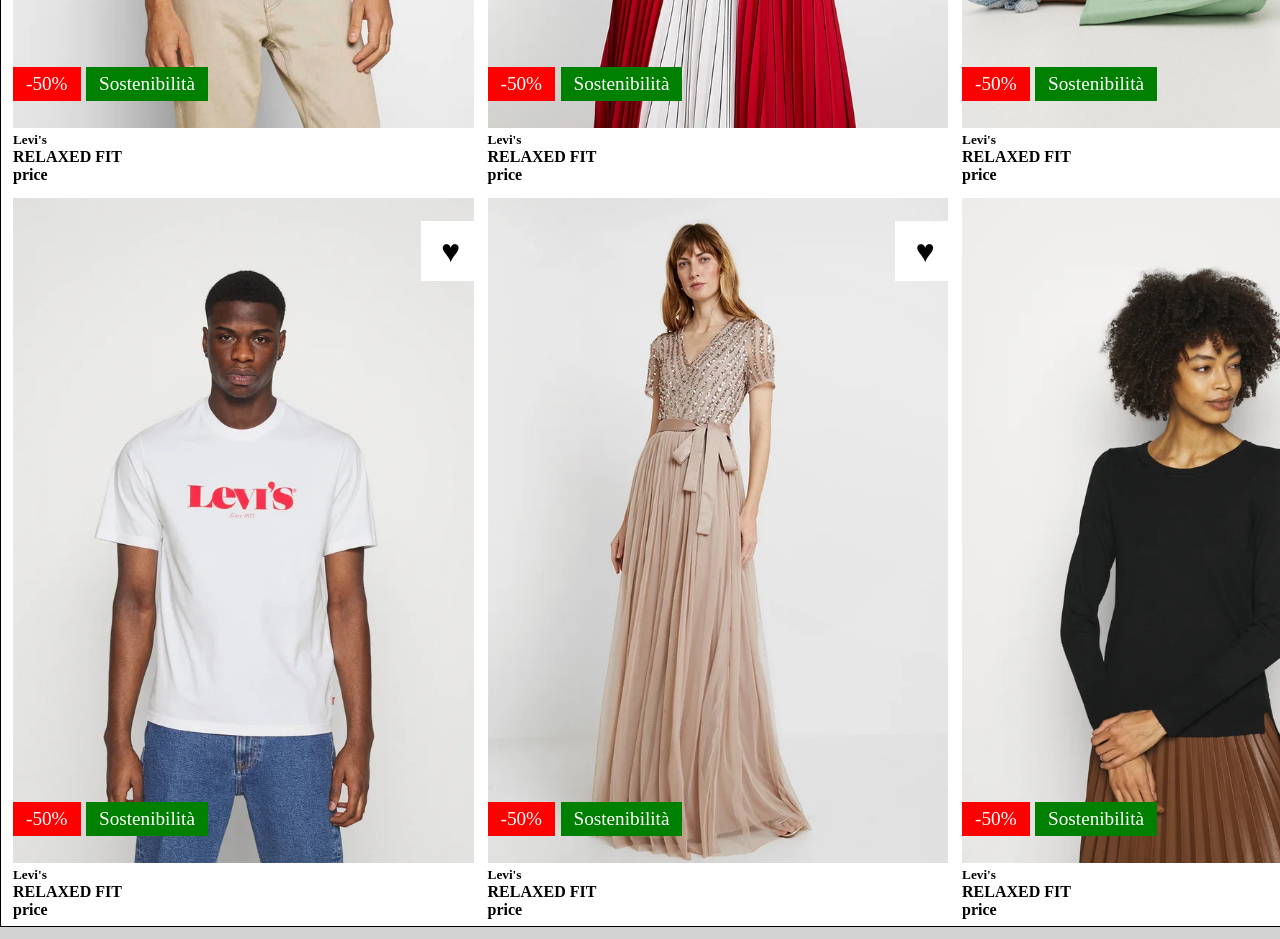
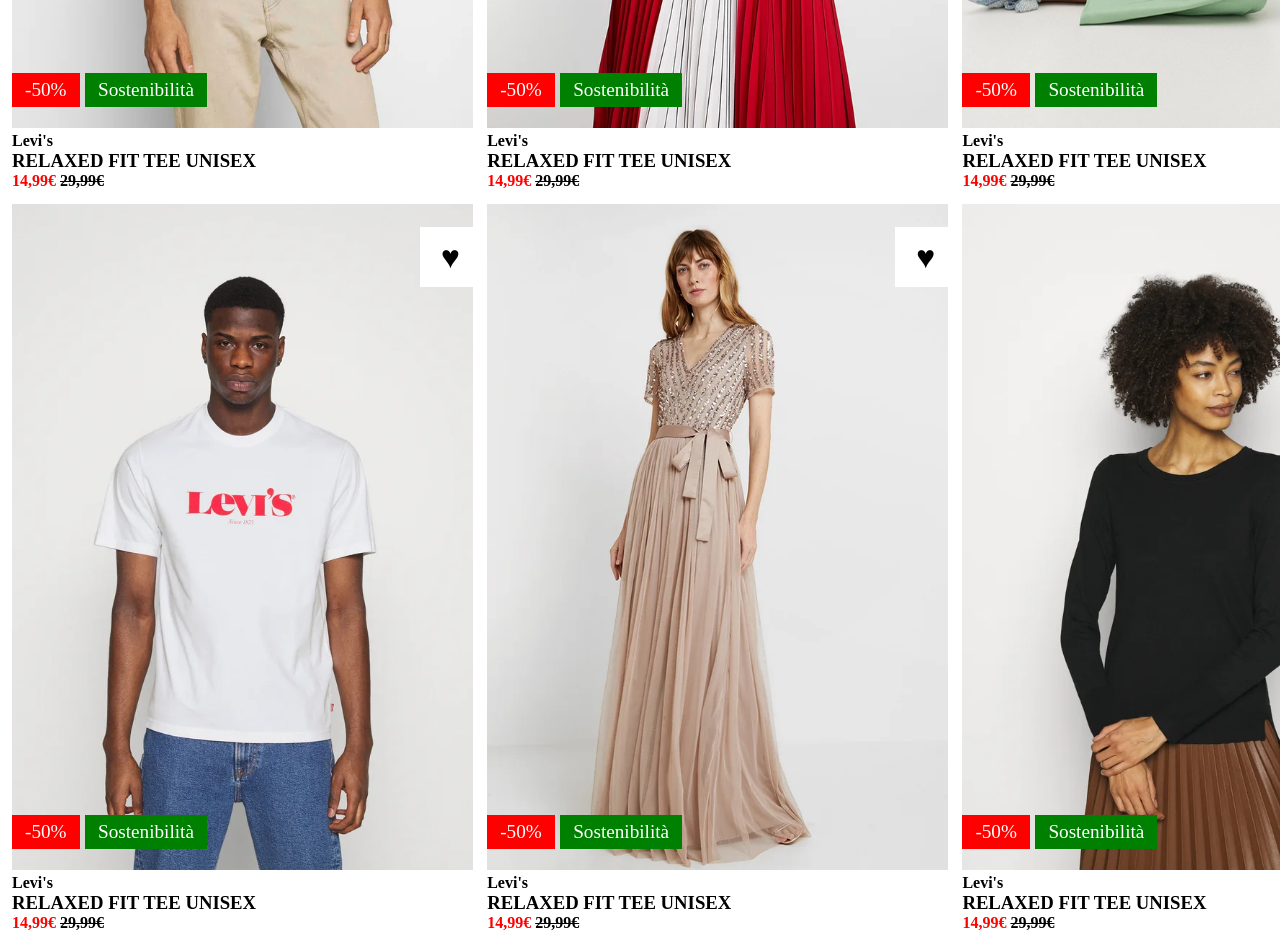
Before and after one commit to lumilio/htmlcss-shop, a plain HTML site: page index.html in a window 1280 px wide. Shown: the part 560-1499 px from the top of the page. Drawn offline with Linux system fonts and the light colour scheme.

Commit message:
aggiunta informazioni + ultimi dettagli

```diff
--- a/css/cascading-style-sheets.css
+++ b/css/cascading-style-sheets.css
@@ -10,15 +10,11 @@
     display: table;
 }
 
-body{
-    background-color: lightgrey;
-}
 
 .container{
     width: 1440px;
     margin: auto;
     margin-top: 15px;
-    border: 1px solid black;
     background-color: white;
 }
 
@@ -84,10 +80,21 @@ body{
 
 .secondaria {
     display: none;
+}
+
+.item:hover img[class="primaria"] {
+    display: none;
+}
+
+.item:hover img[class="secondaria"] {
+    display: block;
+}
+
+
+  .prezzo{
+      color: red;
   }
-  .item:hover img[class="primaria"] {
-    display: none;
+
+  .sconto{
+      text-decoration: line-through;
   }
-  .item:hover img[class="secondaria"] {
-    display: block;
-  }
--- a/index.html
+++ b/index.html
@@ -4,13 +4,11 @@
   <meta charset="UTF-8">
   <meta http-equiv="X-UA-Compatible" content="IE=edge">
   <meta name="viewport" content="width=device-width, initial-scale=1.0">
-  <title>blank</title>
+  <title>Boolzando</title>
   <link rel='stylesheet' href="css/cascading-style-sheets.css">
 </head>
 <body>
-
   <div class="container">
-
     <div class="row clearfix">
       <div class="item">
         <img class='primaria' src="img/1.webp" alt="">
@@ -18,37 +16,31 @@
         <span class="favourite">♥</span>
         <span class="info1">-50%</span>
         <span class="info2">Sostenibilità</span>
-        <h5>Levi's</h5>
-        <h4>RELAXED FIT</h4>
-        <h4>price</h4>
+        <h4>Levi's</h4>
+        <h3>RELAXED FIT TEE UNISEX</h3>
+        <span class="prezzo"> <b>14,99€</b> </span> <span class="sconto"><b>29,99€</b></span>
       </div>
-
       <div class="item">
         <img class='primaria' src="img/2.webp" alt="">
         <img class='secondaria' src="img/2b.webp" alt="">
         <span class="favourite">♥</span>
         <span class="info1">-50%</span>
         <span class="info2">Sostenibilità</span>
-        <h5>Levi's</h5>
-        <h4>RELAXED FIT</h4>
-        <h4>price</h4>
+        <h4>Levi's</h4>
+        <h3>RELAXED FIT TEE UNISEX</h3>
+        <span class="prezzo"> <b>14,99€</b> </span> <span class="sconto"><b>29,99€</b></span>
       </div>
-
       <div class="item">
         <img class='primaria' src="img/3.webp" alt="">
         <img class='secondaria' src="img/3b.webp" alt="">
         <span class="favourite">♥</span>
         <span class="info1">-50%</span>
         <span class="info2">Sostenibilità</span>
-        <h5>Levi's</h5>
-        <h4>RELAXED FIT</h4>
-        <h4>price</h4>
+        <h4>Levi's</h4>
+        <h3>RELAXED FIT TEE UNISEX</h3>
+        <span class="prezzo"> <b>14,99€</b> </span> <span class="sconto"><b>29,99€</b></span>
       </div>
     </div>
-
-
-
-
     <div class="row clearfix">
       <div class="item">
         <img class='primaria' src="img/4.webp" alt="">
@@ -56,39 +48,31 @@
         <span class="favourite">♥</span>
         <span class="info1">-50%</span>
         <span class="info2">Sostenibilità</span>
-        <h5>Levi's</h5>
-        <h4>RELAXED FIT</h4>
-        <h4>price</h4>
+        <h4>Levi's</h4>
+        <h3>RELAXED FIT TEE UNISEX</h3>
+        <span class="prezzo"> <b>14,99€</b> </span> <span class="sconto"><b>29,99€</b></span>
       </div>
-
       <div class="item">
         <img class='primaria' src="img/5.webp" alt="">
         <img class='secondaria' src="img/5b.webp" alt="">
         <span class="favourite">♥</span>
         <span class="info1">-50%</span>
         <span class="info2">Sostenibilità</span>
-        <h5>Levi's</h5>
-        <h4>RELAXED FIT</h4>
-        <h4>price</h4>
+        <h4>Levi's</h4>
+        <h3>RELAXED FIT TEE UNISEX</h3>
+        <span class="prezzo"> <b>14,99€</b> </span> <span class="sconto"><b>29,99€</b></span>
       </div>
-
       <div class="item">
         <img class='primaria' src="img/6.webp" alt="">
         <img class='secondaria' src="img/6b.webp" alt="">
         <span class="favourite">♥</span>
         <span class="info1">-50%</span>
         <span class="info2">Sostenibilità</span>
-        <h5>Levi's</h5>
-        <h4>RELAXED FIT</h4>
-        <h4>price</h4>
+        <h4>Levi's</h4>
+        <h3>RELAXED FIT TEE UNISEX</h3>
+        <span class="prezzo"> <b>14,99€</b> </span> <span class="sconto"><b>29,99€</b></span>
       </div>
     </div>
-
-
-
-
-
   </div>
-
 </body>
 </html>
```
